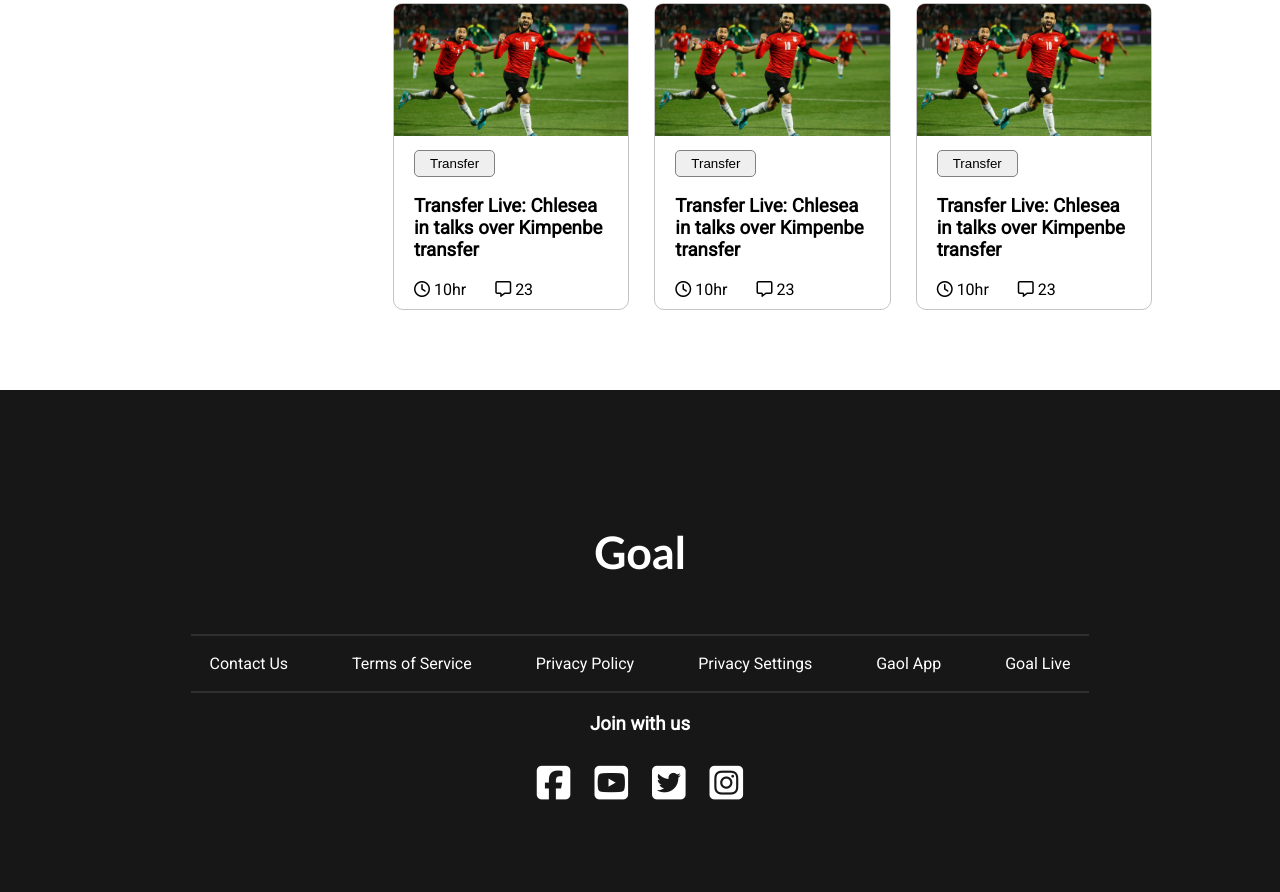
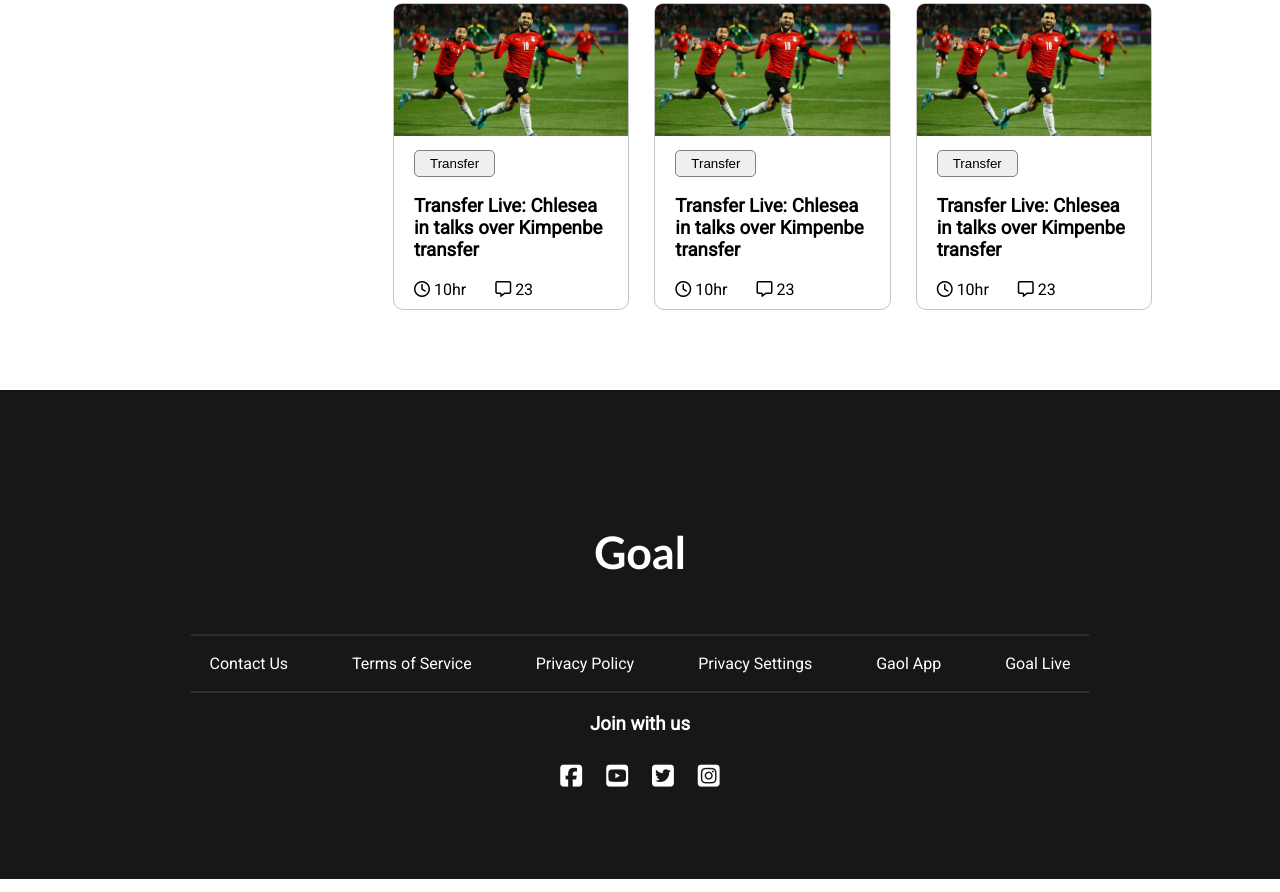
Before and after one commit to Mokshadul8/world_cup, a plain HTML site: page index.html in a window 1280 px wide. Shown: the part 1260-2152 px from the top of the page. Drawn offline with Linux system fonts and the light colour scheme.

Commit message:
social icon fixed

```diff
--- a/style/main.css
+++ b/style/main.css
@@ -246,7 +246,7 @@ footer{
 
 .social-ico{
     color: white;
-    font-size: 3vw;
+    font-size: 25px;
     padding: 10px;
     border-radius: 15px;
 
```
